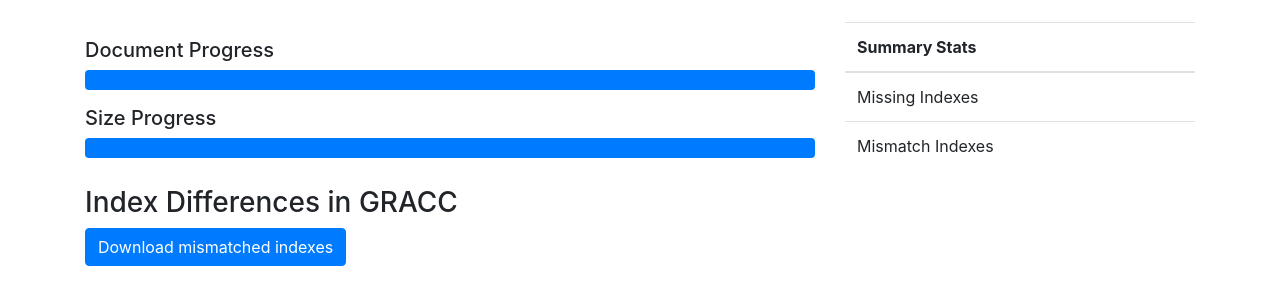
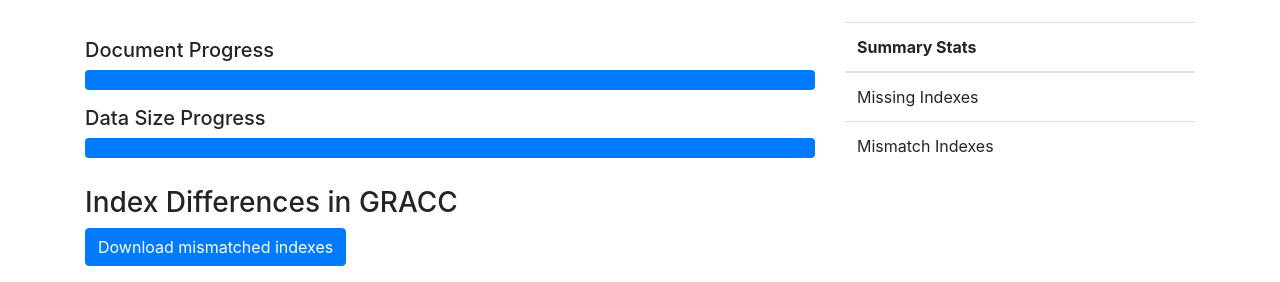
Before and after one commit to djw8605/gracc-transition, a Flask app: page / in a window 1280 px wide. Shown: the part 315-597 px from the top of the page. Run offline with Flask 2, Linux system fonts and the light colour scheme; data that the repository does not hold is empty; some libraries are stand-ins or nearby versions.

Commit message:
Change wording

```diff
--- a/templates/index.html
+++ b/templates/index.html
@@ -202,7 +202,7 @@
           </div>
         </p>
         <p>
-          <h5>Size Progress</h5>
+          <h5>Data Size Progress</h5>
           <div class="progress" style="height: 20px;">
             <div class="progress-bar" id="summary_size_progress" role="progressbar" style="width: 100%;" aria-valuenow="25" aria-valuemin="0" aria-valuemax="100"></div>
           </div>
```
